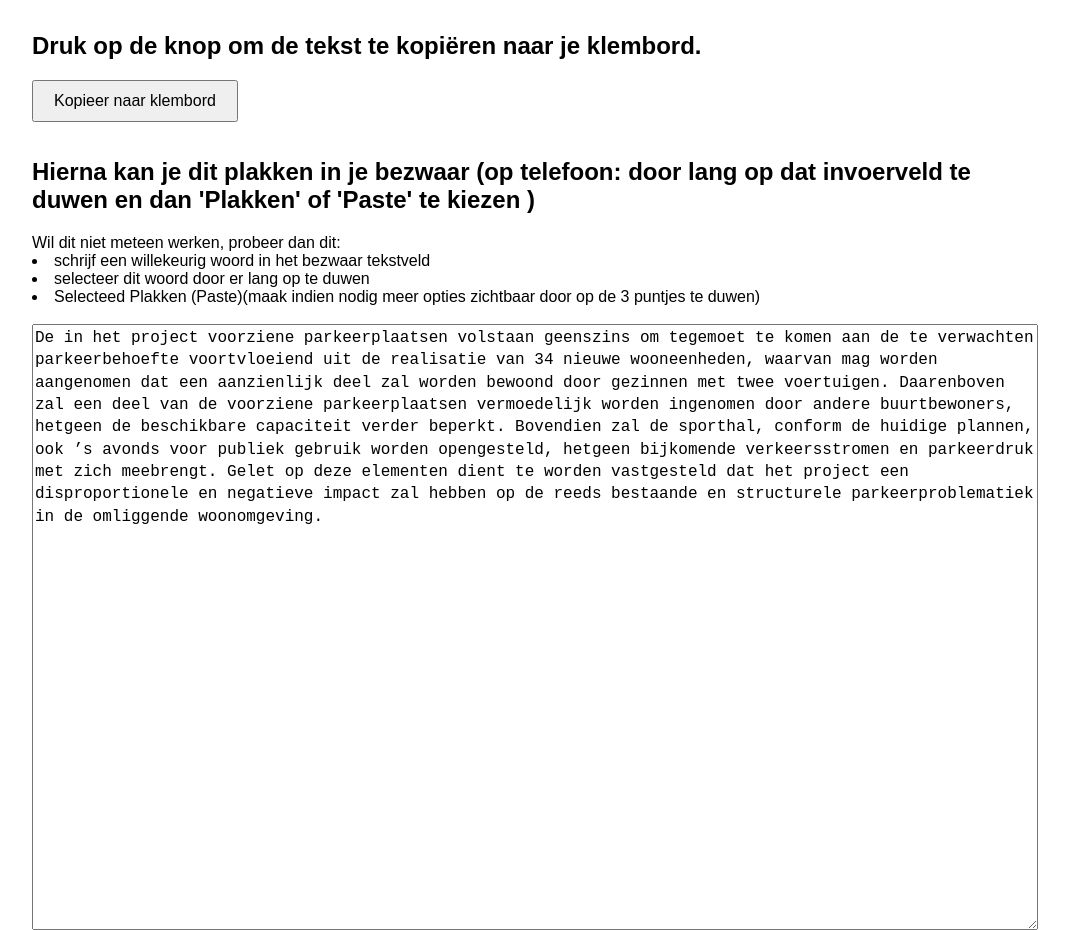
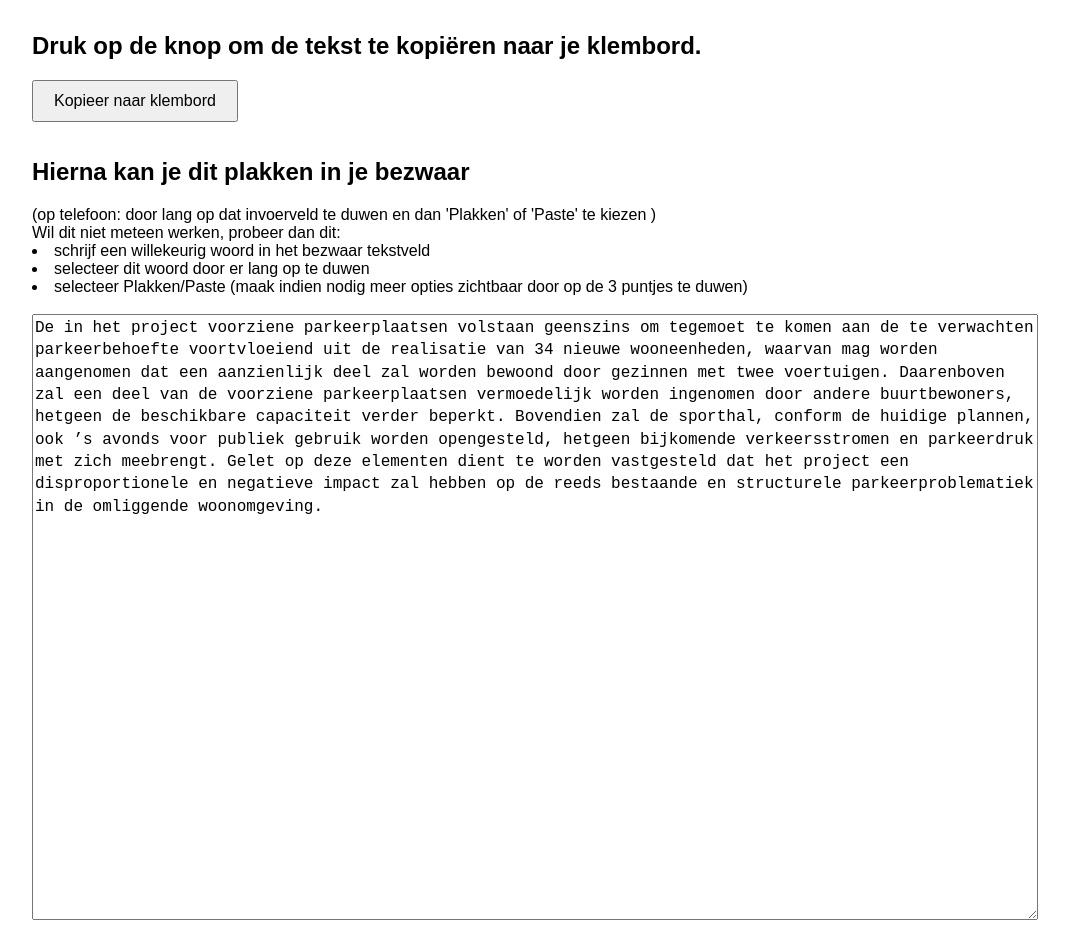
Before and after one commit to davinciverbondstraat/davinciverbondstraat.github.io, a plain HTML site: page index.html in a window 1280 px wide. Shown: the whole page, without its empty margins (0-1069 px from the left). Drawn offline with Linux system fonts and the light colour scheme.

Commit message:
Update index.html

```diff
--- a/index.html
+++ b/index.html
@@ -28,11 +28,12 @@
 <body>
   <h2>Druk op de knop om de tekst te kopiëren naar je klembord.</h2>
   <button onclick="copyText()">Kopieer naar klembord</button><br>
-  <h2>Hierna kan je dit plakken in je bezwaar (op telefoon: door lang op dat invoerveld te duwen en dan 'Plakken' of 'Paste' te kiezen )</h2>
+  <h2>Hierna kan je dit plakken in je bezwaar </h2>
+  (op telefoon: door lang op dat invoerveld te duwen en dan 'Plakken' of 'Paste' te kiezen )<br>
   Wil dit niet meteen werken, probeer dan dit:
   <li>schrijf een willekeurig woord in het bezwaar tekstveld</li>
   <li>selecteer dit woord door er lang op te duwen</li>
-  <li>Selecteed Plakken (Paste)(maak indien nodig meer opties zichtbaar door op de 3 puntjes te duwen)</li>
+  <li>selecteer Plakken/Paste (maak indien nodig meer opties zichtbaar door op de 3 puntjes te duwen)</li>
   <br>
   <textarea id="myText" readonly>
 De in het project voorziene parkeerplaatsen volstaan geenszins om tegemoet te komen aan de te verwachten parkeerbehoefte voortvloeiend uit de realisatie van 34 nieuwe wooneenheden, waarvan mag worden aangenomen dat een aanzienlijk deel zal worden bewoond door gezinnen met twee voertuigen. Daarenboven zal een deel van de voorziene parkeerplaatsen vermoedelijk worden ingenomen door andere buurtbewoners, hetgeen de beschikbare capaciteit verder beperkt. Bovendien zal de sporthal, conform de huidige plannen, ook ’s avonds voor publiek gebruik worden opengesteld, hetgeen bijkomende verkeersstromen en parkeerdruk met zich meebrengt. Gelet op deze elementen dient te worden vastgesteld dat het project een disproportionele en negatieve impact zal hebben op de reeds bestaande en structurele parkeerproblematiek in de omliggende woonomgeving.
```
